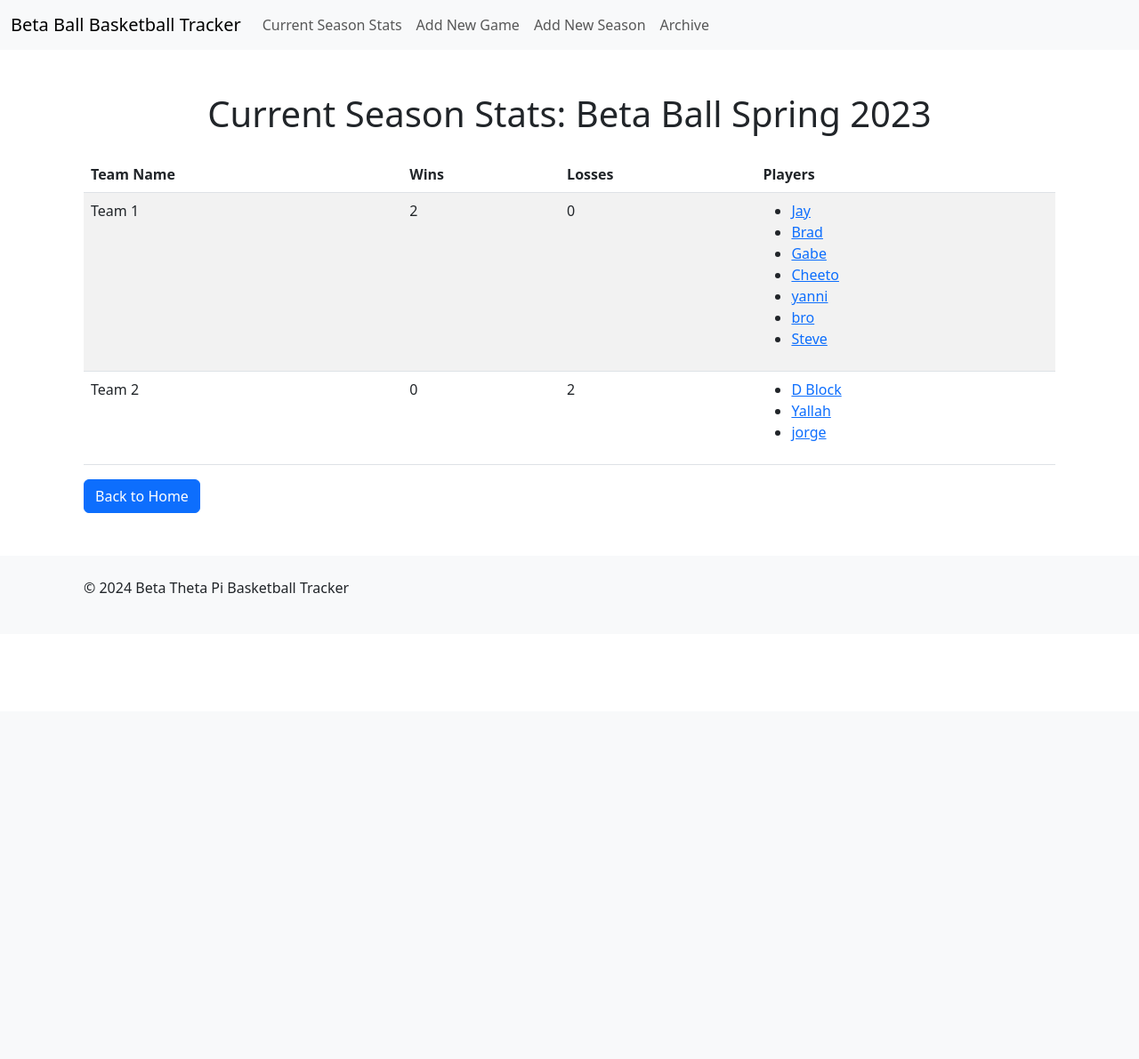
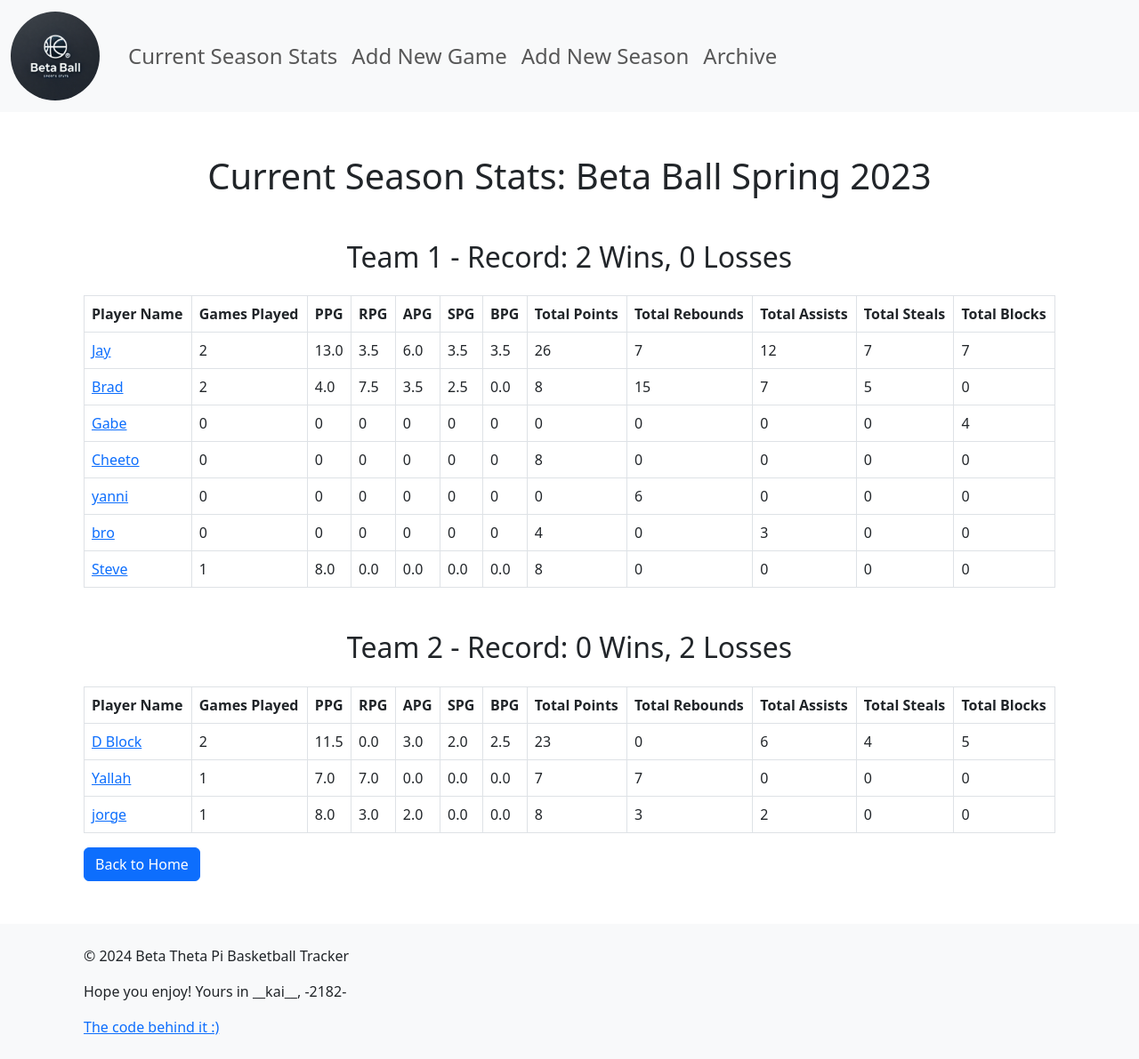
Before and after one commit to atijmahesh/beta-ball, a Flask app: page /current-season in a window 1280 px wide. Shown: the whole page at 89% size. Before the commit the page ends 667 px from the top, so only its background shows below. Run offline with Flask 3, Linux system fonts and the light colour scheme.

Commit message:
Editing Navbar, overhaul current szn + home + player

```diff
--- a/templates/base.html
+++ b/templates/base.html
@@ -8,9 +8,11 @@
 </head>
 <body>
     <!-- Header -->
-    <nav class="navbar navbar-expand-lg navbar-light bg-light">
+    <nav class="navbar navbar-expand-lg navbar-light bg-light fs-4">
         <div class="container-fluid">
-            <a class="navbar-brand" href="{{ url_for('home') }}">Beta Ball Basketball Tracker</a>
+            <a class="navbar-brand d-flex align-items-center" href="{{ url_for('home') }}">
+                <img src="{{ url_for('static', filename='logo.png') }}" alt="Beta Ball Logo" style="height: 100px;" class="me-2 rounded-circle">
+            </a>
             <button class="navbar-toggler" type="button" data-bs-toggle="collapse" data-bs-target="#navbarNav" aria-controls="navbarNav" aria-expanded="false" aria-label="Toggle navigation">
                 <span class="navbar-toggler-icon"></span>
             </button>
@@ -42,6 +44,8 @@
     <footer class="bg-light text-center text-lg-start mt-5">
         <div class="container p-4">
             <p>&copy; 2024 Beta Theta Pi Basketball Tracker</p>
+            <p>Hope you enjoy! Yours in __kai__, -2182-</p>
+            <a href="https://github.com/atijmahesh/beta-ball">The code behind it :)</a>
         </div>
     </footer>
 
--- a/templates/current_season.html
+++ b/templates/current_season.html
@@ -5,32 +5,52 @@
 {% block content %}
 <div class="container mt-5">
     <h1 class="text-center">Current Season Stats: {{ season.name }}</h1>
-    <table class="table table-striped mt-4">
-        <thead>
+
+    <!-- Iterate through each team -->
+    {% for team in season.teams %}
+    <div class="team-section mt-5">
+        <h2 class="text-center">{{ team.name }} - Record: {{ team.wins }} Wins, {{ team.losses }} Losses</h2>
+
+        <!-- Team Player Statistics Table -->
+        <table class="table table-bordered table-hover mt-4">
+            <thead class="thead-light">
                 <tr>
-                <th>Team Name</th>
-                <th>Wins</th>
-                <th>Losses</th>
-                <th>Players</th>
+                    <th>Player Name</th>
+                    <th>Games Played</th>
+                    <th>PPG</th>
+                    <th>RPG</th>
+                    <th>APG</th>
+                    <th>SPG</th>
+                    <th>BPG</th>
+                    <th>Total Points</th>
+                    <th>Total Rebounds</th>
+                    <th>Total Assists</th>
+                    <th>Total Steals</th>
+                    <th>Total Blocks</th>
                 </tr>
             </thead>
             <tbody>
-            {% for team in season.teams %}
+                {% for player in team.players %}
                 <tr>
-                <td>{{ team.name }}</td>
-                <td>{{ team.wins }}</td>
-                <td>{{ team.losses }}</td>
-                <td>
-                    <ul>
-                        {% for player in team.players %}
-                        <li><a href="{{ url_for('player', player_id=player.id) }}">{{ player.name }}</a></li>
-                        {% endfor %}
-                    </ul>
-                </td>
+                    <td><a href="{{ url_for('player', player_id=player.id) }}">{{ player.name }}</a></td>
+                    <td>{{ player.games_played }}</td>
+                    <td>{{ (player.stats[0].points / player.games_played) | round(2) if player.games_played > 0 else 0 }}</td>
+                    <td>{{ (player.stats[0].rebounds / player.games_played) | round(2) if player.games_played > 0 else 0 }}</td>
+                    <td>{{ (player.stats[0].assists / player.games_played) | round(2) if player.games_played > 0 else 0 }}</td>
+                    <td>{{ (player.stats[0].steals / player.games_played) | round(2) if player.games_played > 0 else 0 }}</td>
+                    <td>{{ (player.stats[0].blocks / player.games_played) | round(2) if player.games_played > 0 else 0 }}</td>
+                    <td>{{ player.stats[0].points }}</td>
+                    <td>{{ player.stats[0].rebounds }}</td>
+                    <td>{{ player.stats[0].assists }}</td>
+                    <td>{{ player.stats[0].steals }}</td>
+                    <td>{{ player.stats[0].blocks }}</td>
                 </tr>
                 {% endfor %}
             </tbody>
         </table>
+    </div>
+    {% endfor %}
+
     <a href="{{ url_for('home') }}" class="btn btn-primary">Back to Home</a>
 </div>
 {% endblock %}
```
Also changed, not shown: templates/home.html (+18 -7 lines), templates/player.html (+42 -7 lines), static/logo.png (added), 1 other file. Lines whose indentation alone changed are shown as unchanged.
